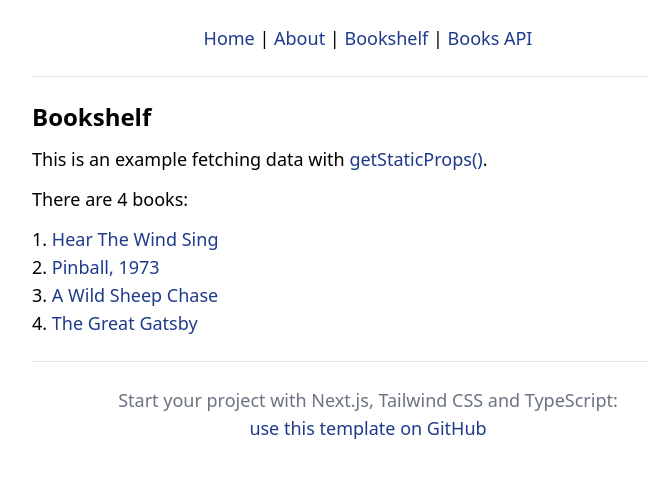
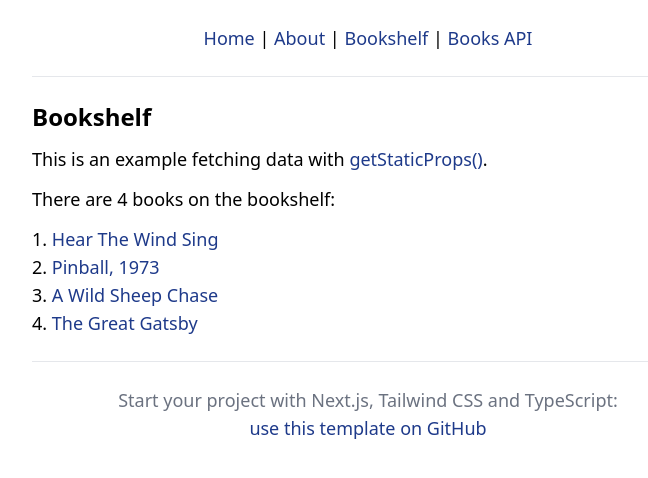
Before and after one commit to robinmetral/next-with-tailwindcss-typescript, a Next.js app: page /bookshelf in a window 1280 px wide. Shown: the top 478 px of the page, without its empty margins (272-920 px from the left). Built offline with nearby package versions, Linux system fonts and the light colour scheme.

Commit message:
Upgrade to Next 12 (#4)

```diff
--- a/pages/bookshelf/index.tsx
+++ b/pages/bookshelf/index.tsx
@@ -14,7 +14,7 @@ const Bookshelf: React.FC<{ books: Book[] }> = ({ books }) => (
       </Link>
       .
     </p>
-    <p className="mb-3">There are {books.length} books:</p>
+    <p className="mb-3">There are {books.length} books on the bookshelf:</p>
     <ul className="list-inside list-decimal">
       {books.map((book) => (
         <li key={book.id}>
```
Also changed, not shown: package.json (+18 -22 lines), tsconfig.json (+22 -15 lines), .eslintrc.json, next-env.d.ts, 2 other files (tests, documents, lock files or other folders).
